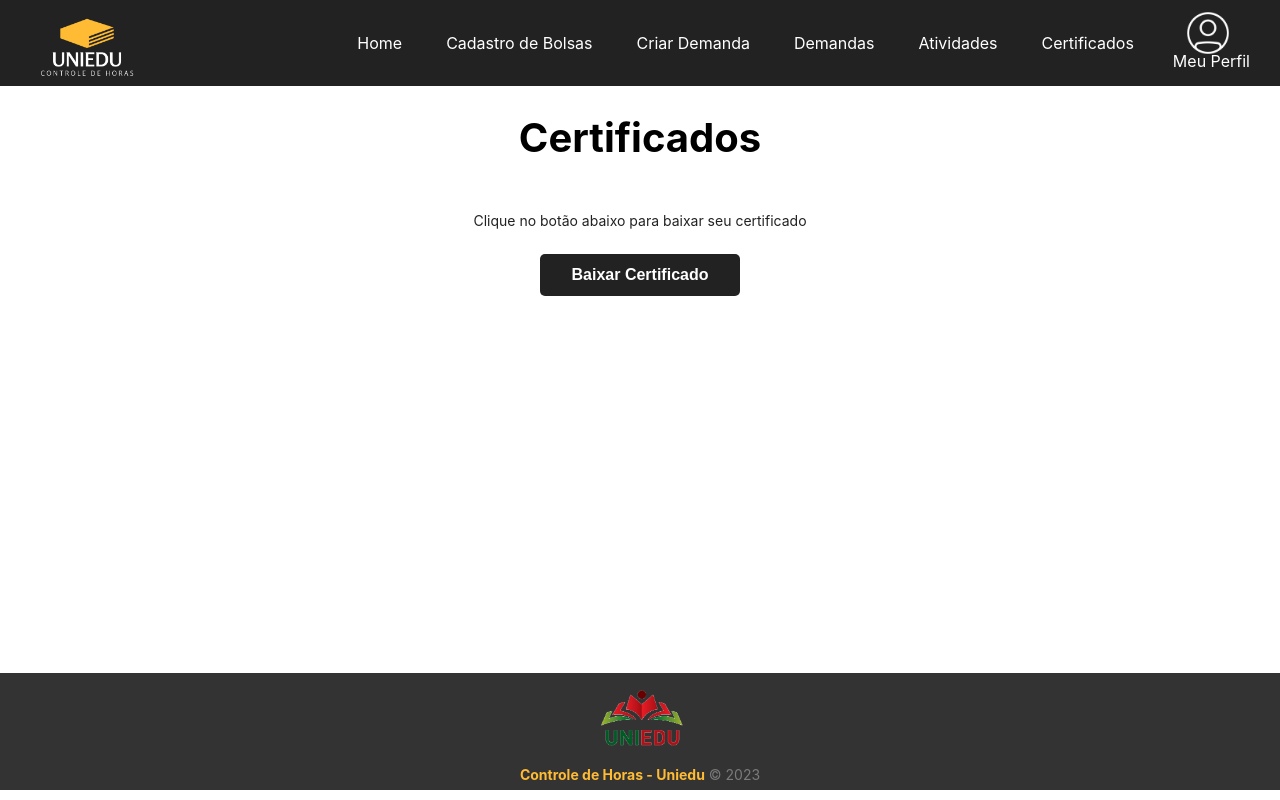
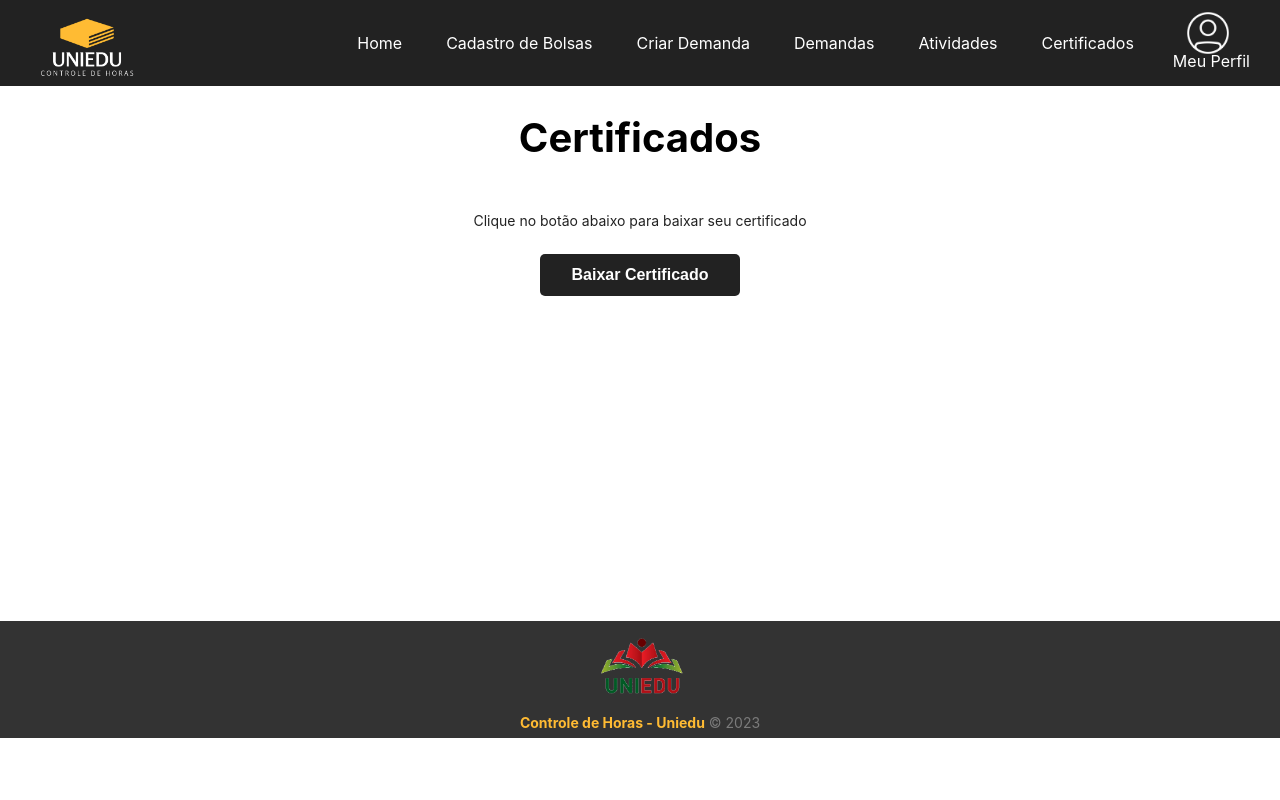
Before and after one commit to Luc4s-clud/Base-Principal, a React (Create React App) app in the folder App-teste/app-teste/: page /certificados in a window 1280 px wide. Built offline with nearby package versions, Linux system fonts and the light colour scheme; sample sign-in values are in the browser's storage.

Commit message:
Update Certificados.css

```diff
--- a/App-teste/app-teste/src/components/pages/Certificados.css
+++ b/App-teste/app-teste/src/components/pages/Certificados.css
@@ -1,6 +1,6 @@
 .certificados-container {
     text-align: center;
-    min-height: 35em;
+    margin-bottom: 20em;
   }
 
 .certificados-texto {
```
